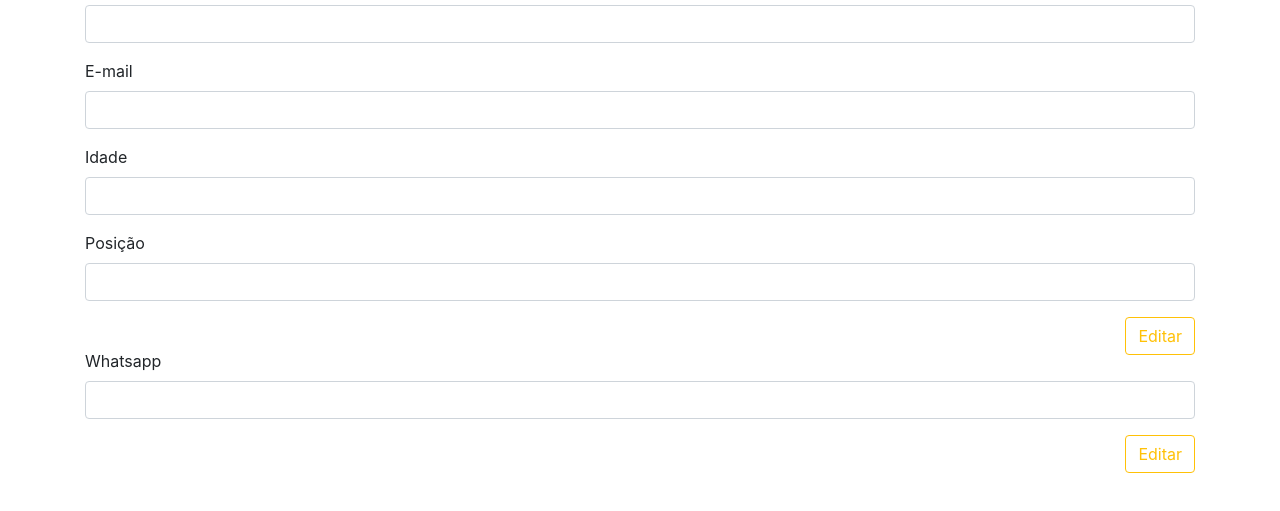
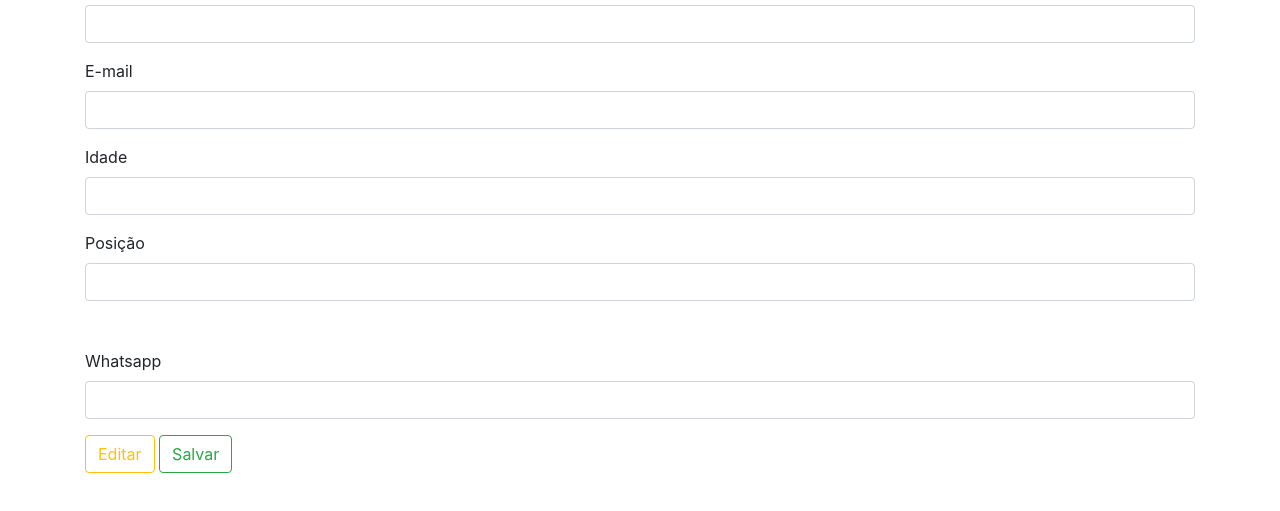
Before and after one commit to paolapichu/Peladeiros, a website: page src/view/perfil.html in a window 1280 px wide. Shown: the part 187-698 px from the top of the page. Drawn offline with Linux system fonts and the light colour scheme.

Commit message:
Update perfil.html

```diff
--- a/src/view/perfil.html
+++ b/src/view/perfil.html
@@ -30,7 +30,7 @@
                         <a class="nav-link" href="partida.html">Partidas</a>
                     </li>
                     <li class="nav-item">
-                        <a class="nav-link" href="#">Sair</a>
+                        <a class="nav-link" href="login.html">Sair</a>
                     </li>
                 </ul>
             </div>
@@ -53,12 +53,12 @@
                 <div class="form-group">
                     <label for=" inputPosicao">Posição</label>
                     <input type="text" class="form-control mb-3" id="inputPosicao">
-                    <button type="button" class="btn btn-outline-warning float-right .text-dark" id="edtPos">Editar</button>
                 </div>
                 <div class="form-group mt-5">
                     <label for=" inputWhatsapp">Whatsapp</label>
                     <input type="text" class="form-control mb-3" id="inputWhatsapp">
-                    <button type="button" class="btn btn-outline-warning float-right .text-dark" id="edtZap">Editar</button>
+					<button type="button" class="btn btn-outline-warning" id="edtZap">Editar</button>
+                    <button type="button" class="btn btn-outline-success" id="salvZap">Salvar</button>
                 </div>
             </form>
         </div>
```
